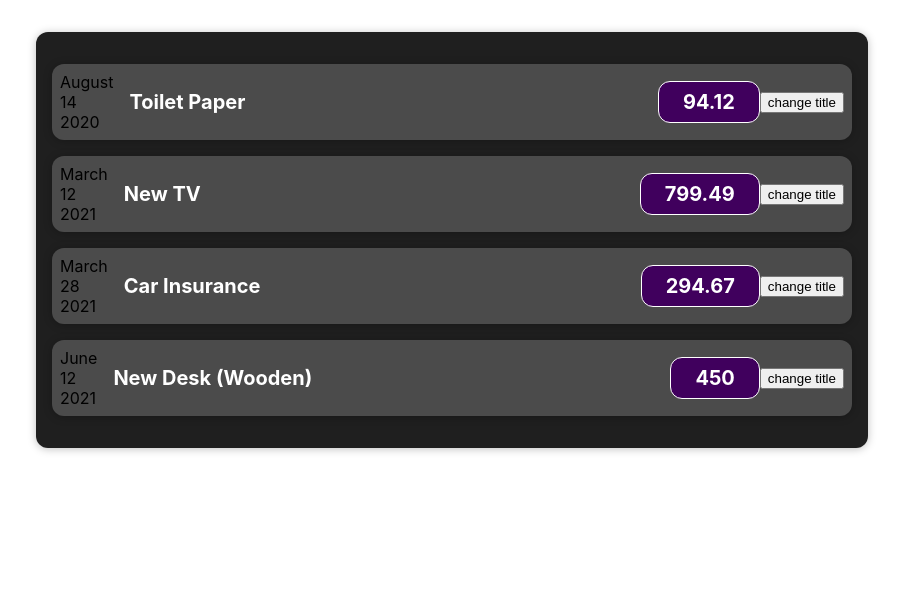
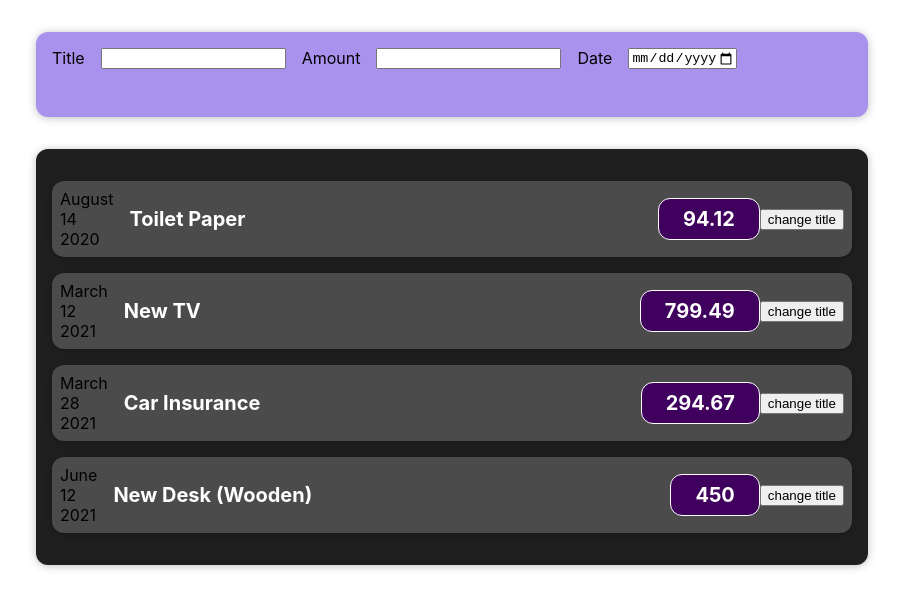
Before and after one commit to anu-pama123/React-Project, a React (Create React App) app in the folder expense-tracker-app/: page / in a window 1280 px wide. Shown: the top 608 px of the page, without its empty margins (188-1091 px from the left). Built offline with nearby package versions, Linux system fonts and the light colour scheme.

Commit message:
Added: functionality to take user input in expense tracker app

```diff
--- a/expense-tracker-app/src/App.js
+++ b/expense-tracker-app/src/App.js
@@ -1,4 +1,6 @@
 import React from "react";
+
+import NewExpense from "./components/NewExpense/NewExpense";
 import Expenses from "./components/Expenses/Expenses";
 
 const App = () => {
@@ -26,6 +28,7 @@ const App = () => {
 
   return (
     <div className="App">
+      <NewExpense></NewExpense>
       <Expenses items={expenses}></Expenses>
     </div>
   );
--- a/expense-tracker-app/src/components/Expenses/Expenses.js
+++ b/expense-tracker-app/src/components/Expenses/Expenses.js
@@ -1,4 +1,5 @@
 import React from "react";
+
 import ExpenseItem from "./ExpenseItem";
 import './Expenses.css';
 import Card from "../UI/Card";
--- /dev/null
+++ b/expense-tracker-app/src/components/NewExpense/ExpenseForm.css
@@ -0,0 +1,26 @@
+.new-expense__controls {
+    display: flex;
+    flex-wrap: wrap;
+    gap: 1rem;
+    margin-bottom: 1rem;
+    text-align: left;
+}
+
+.new-expense__control label {
+    font-weight: bold;
+    margin-bottom: 0.5rem;
+    display: block;
+}
+
+.new-expense__control input {
+    font: inherit;
+    padding: 0.5rem;
+    border-radius: 6px;
+    border: 1px solid #ccc;
+    width: 20rem;
+    max-width: 100%;
+}
+
+.new-expense__actions {
+    text-align: right;
+}
--- /dev/null
+++ b/expense-tracker-app/src/components/NewExpense/ExpenseForm.js
@@ -0,0 +1,28 @@
+import React from "react";
+
+import './ExpenseForm.css'
+
+const ExpenseForm = () => {
+    const titleChangeHandler = (event) => {
+        console.log(event.target.value)
+    }
+
+    return (
+        <div className="new-expense__controls">
+            <div className="new-expense__controls">
+                <label>Title</label>
+                <input type="text" onChange={titleChangeHandler}></input>
+            </div>
+            <div className="new-expense__controls">
+                <label>Amount</label>
+                <input type="number" min="0.01" step="0.01"></input>
+            </div>
+            <div className="new-expense__controls">
+                <label>Date</label>
+                <input type="date" min="2019-01-01" max="2022-12-31"></input>
+            </div>
+        </div>
+    );
+}
+
+export default ExpenseForm;
--- /dev/null
+++ b/expense-tracker-app/src/components/NewExpense/NewExpense.css
@@ -0,0 +1,38 @@
+.new-expense {
+    background-color: #a892ee;
+    padding: 1rem;
+    margin: 2rem auto;
+    width: 50rem;
+    max-width: 95%;
+    border-radius: 12px;
+    text-align: center;
+    box-shadow: 0 1px 8px rgba(0, 0, 0, 0.25);
+}
+
+.new-expense button {
+    font: inherit;
+    cursor: pointer;
+    padding: 1rem 2rem;
+    border: 1px solid #40005d;
+    background-color: #40005d;
+    color: white;
+    border-radius: 12px;
+    margin-right: 1rem;
+}
+
+.new-expense button:hover,
+    .new-expense button:active {
+    background-color: #510674;
+    border-color: #510674;
+}
+
+.new-expense button.alternative {
+    color: #220131;
+    border-color: transparent;
+    background-color: transparent;
+}
+
+.new-expense button.alternative:hover,
+    .new-expense button.alternative:active {
+    background-color: #ddb3f8;
+}
--- /dev/null
+++ b/expense-tracker-app/src/components/NewExpense/NewExpense.js
@@ -0,0 +1,14 @@
+import React from "react";
+
+import ExpenseForm from "./ExpenseForm";
+import './NewExpense.css'
+
+const NewExpense = () => {
+    return (
+        <div className="new-expense">
+            <ExpenseForm></ExpenseForm>
+        </div>
+    );
+}
+
+export default NewExpense;
--- a/expense-tracker-app/src/components/UI/Card.js
+++ b/expense-tracker-app/src/components/UI/Card.js
@@ -1,4 +1,5 @@
 import React from "react";
+
 import './Card.css';
 
 const Card = (props) => {
```
